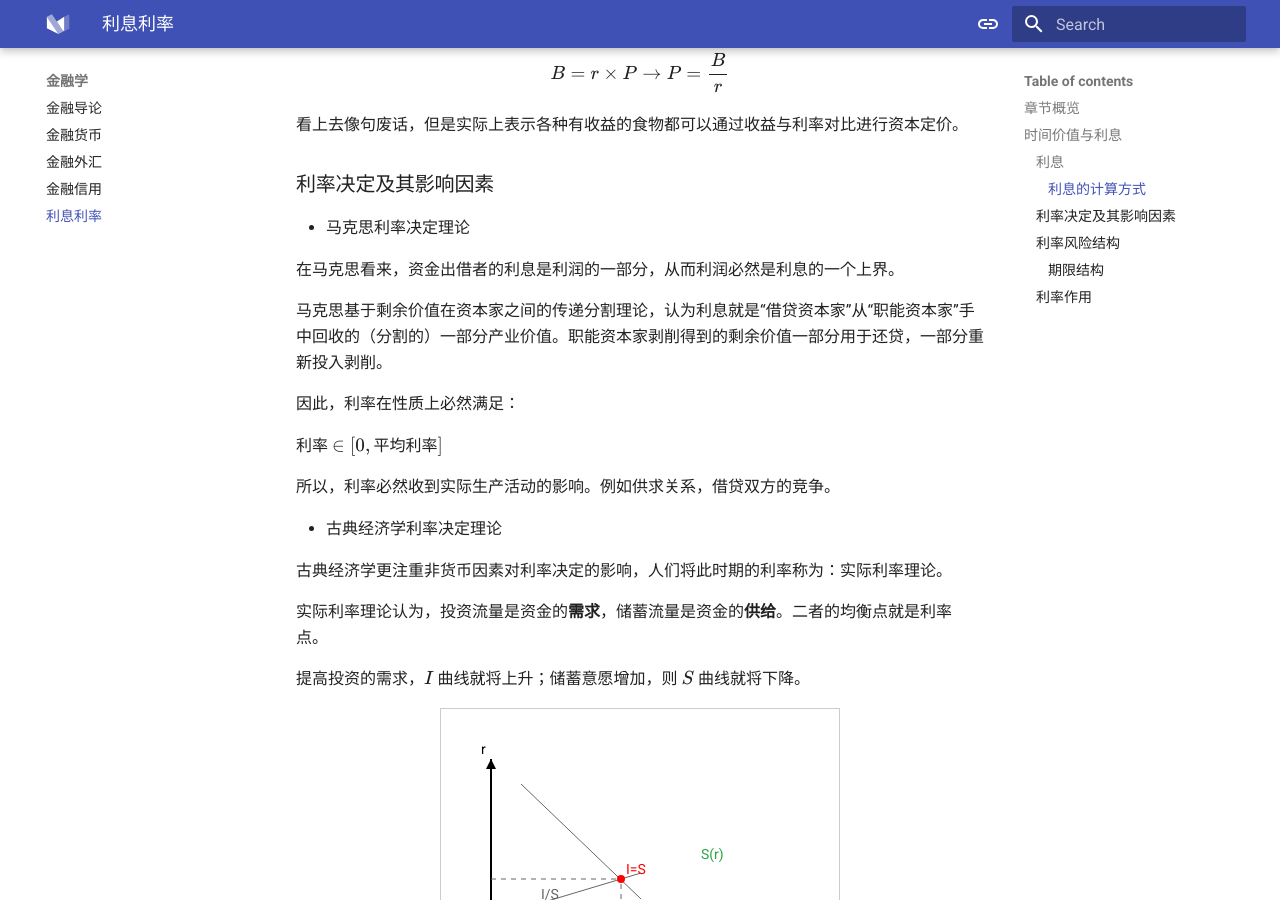
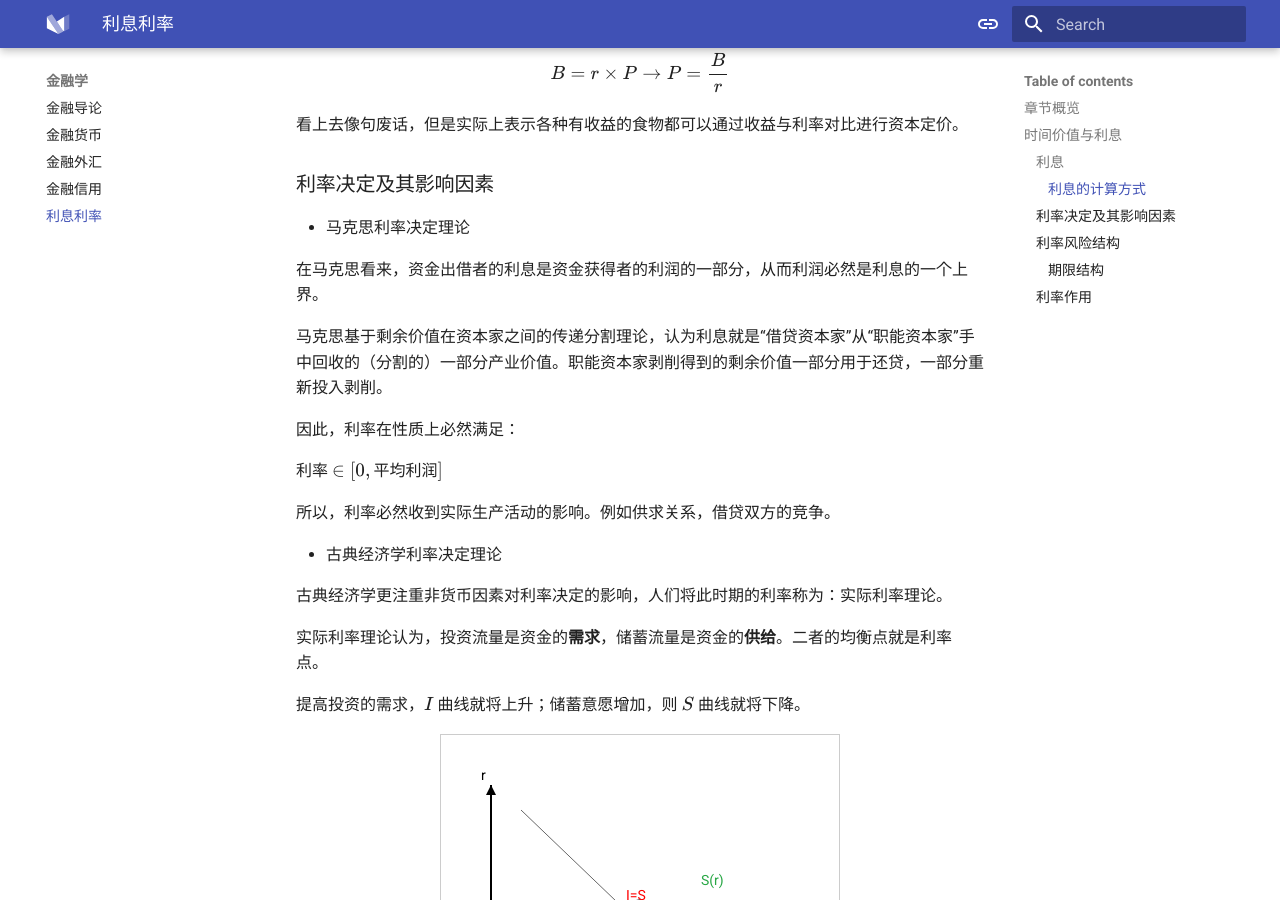
Before and after one commit to HarudogMyLand/FuckEconomicNote, an MkDocs documentation site: the page built from docs/finance/finance5.md, in a window 1280 px wide and 900 px high, scrolled down 1923 px. Built offline with MkDocs 1.6.1 and Material for MkDocs 9.7.7, drawn with Linux system fonts in a browser that asks for light colours.

Commit message:
Update finance5.md

```diff
--- a/docs/finance/finance5.md
+++ b/docs/finance/finance5.md
@@ -71,13 +71,13 @@ $$
 
 - 马克思利率决定理论
 
-在马克思看来，资金出借者的利息是利润的一部分，从而利润必然是利息的一个上界。
+在马克思看来，资金出借者的利息是资金获得者的利润的一部分，从而利润必然是利息的一个上界。
 
 马克思基于剩余价值在资本家之间的传递分割理论，认为利息就是“借贷资本家”从“职能资本家”手中回收的（分割的）一部分产业价值。职能资本家剥削得到的剩余价值一部分用于还贷，一部分重新投入剥削。
 
 因此，利率在性质上必然满足：
 
-利率 $\in[0, \text{平均利率}]$
+利率 $\in[0, \text{平均利润}]$
 
 所以，利率必然收到实际生产活动的影响。例如供求关系，借贷双方的竞争。
 
```
